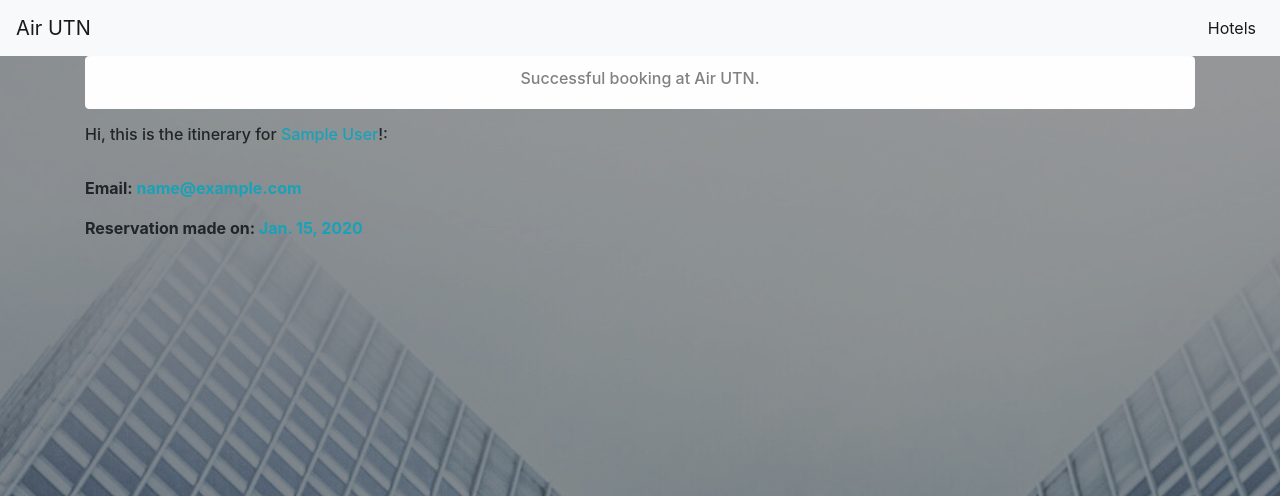
After one commit to JulianAga/AirUTN, a Django app: page /bookings/reservation/1/ in a window 1280 px wide. The commit adds this page. Shown: the top 496 px of the page. Run offline with Django 3.2, Linux system fonts and the light colour scheme; tables that the repository leaves empty hold one stand-in row (values such as "Sample post"); some libraries are stand-ins or nearby versions.

Commit message:
all views added, left to change variable names and add the date filter in the index

```diff
--- a/AirUTN/bookings/models.py
+++ b/AirUTN/bookings/models.py
@@ -27,8 +27,8 @@ class Property(models.Model):
     picture = models.ImageField(blank=False, null=True, upload_to=property_image_rename)
     max_pax = models.PositiveIntegerField(blank=False, null=False, default=1)
     daily_cost = models.FloatField(blank=False, null=False, default=0)
-    city = models.ForeignKey(City,related_name="city", on_delete=models.DO_NOTHING, null=True, blank=False)
-    owner = models.ForeignKey(User,related_name="owner", null=True, blank=True, on_delete=models.CASCADE)
+    city = models.ForeignKey(City, on_delete=models.DO_NOTHING, null=True, blank=False)
+    owner = models.ForeignKey(User, null=True, blank=True, on_delete=models.DO_NOTHING)
 
     class Meta:
         verbose_name_plural = "properties"
@@ -47,10 +47,10 @@ class Reservation(models.Model):
     def __str__(self):
         return self.first_name + ' ' + self.last_name
 
-class RentalDate(models.Model):
+class ReservationDate(models.Model):
     date = models.DateField(blank=False, null=False)
-    property = models.ForeignKey(Property,related_name="property", on_delete=models.PROTECT, blank=False, null=False)
-    reservation = models.ForeignKey(Reservation,related_name="reservation", on_delete=models.PROTECT, blank=True, null=True)
+    property = models.ForeignKey(Property, on_delete=models.PROTECT, blank=False, null=False)
+    reservation = models.ForeignKey(Reservation, on_delete=models.PROTECT, blank=True, null=True)
 
     def __str__(self):
-        return self.property.name + ' ' + self.date
+        return self.property.name
--- a/AirUTN/bookings/templates/bookings/hotel-details.html
+++ b/AirUTN/bookings/templates/bookings/hotel-details.html
@@ -22,6 +22,7 @@
 						<p class="card-text small text-muted">{{ property.city.name|capfirst }}</p>
 						<p class="card-text">{{ property.description|upper }}</p>
 						<h2>AR$ {{ property.daily_cost }}</h2>
+						<p>commission for service {{ service }}</p>
 					</div>
 				</div>
 			</div>
--- /dev/null
+++ b/AirUTN/bookings/templates/bookings/itinerary.html
@@ -0,0 +1,34 @@
+{% extends "./../layout/layout.html" %}
+
+{% load static %}
+
+{% block title %}Search Results{% endblock %}
+
+{% block styles %}
+{% endblock %}
+
+{% block content %}
+
+    {% include "./../layout/navbar.html" %}
+
+    <div class="container">
+        <div class="row">
+            <div class="col-12">
+                <div class="alert alert-light" role="alert">
+                    <h6 class="text-center">Successful booking at Air UTN.</h6>
+                </div>
+            </div>
+            <div class="col-12">
+                <h6>Hi, this is the itinerary for <span class="text-info">{{ reservation.first_name }} {{ reservation.last_name }}</span>!:</h6>
+                <br>
+                <p class="font-weight-bold">Email: <span class="text-info">{{ reservation.email }}</span></p>
+                <p class="font-weight-bold">Reservation made on: <span class="text-info">{{ reservation.reservation_date }}</span></p>
+            </div>
+        </div>
+    </div>
+
+    {% include "./../layout/footer.html" %}
+
+{% endblock %}
+
+{% block scripts %}{% endblock %}
--- a/AirUTN/bookings/urls.py
+++ b/AirUTN/bookings/urls.py
@@ -7,6 +7,6 @@ urlpatterns = [
     url(r'^$', views.index, name='index'),
     url(r'^search/', views.hotel_search, name='hotel_search'),
     url(r'^property/([0-9]+)/$', views.hotel_details, name='hotel_details'),
-    #url(r'^reservation/([0-9]+)/$', views.successful_booking, name='successful_booking'),
-    #url(r'^check_availability/', views.check_availability, name='check_availability')
+    url(r'^check_availability/', views.check_availability, name='check_availability'),
+    url(r'^reservation/([0-9]+)/$', views.successful_booking, name='successful_booking')
 ]
--- a/AirUTN/bookings/views.py
+++ b/AirUTN/bookings/views.py
@@ -1,9 +1,11 @@
-from django.shortcuts import render
+from django.shortcuts import render, redirect
 
 # Create your views here.
 from django.http import HttpResponse, Http404
 
 from .models import City, Property, ReservationDate, Reservation
+
+from datetime import datetime
 
 
 def index(request):
@@ -37,6 +39,44 @@ def hotel_search(request):
 def hotel_details(request, property_id):
     try:
         requested_property = Property.objects.get(id=property_id)
+        service = requested_property.daily_cost * 0.08
     except Property.DoesNotExist as property_dont_exist :
         raise Http404("Not Found") from property_dont_exist
-    return render(request, 'bookings/hotel-details.html', {'property': requested_property})
+
+    return render(request, 'bookings/hotel-details.html', {'property': requested_property,'service': service})
+
+def check_availability(request):
+    if request.method == 'POST':
+        datetime_start_date = datetime.strptime(request.POST['start_date'], '%Y-%m-%d').date()
+        datetime_end_date = datetime.strptime(request.POST['end_date'], '%Y-%m-%d').date()
+        requested_property = Property.objects.get(id=request.POST['property_id'])
+        reservation_dates = ReservationDate.objects.filter(property=requested_property.id)
+        for reservation_date in reservation_dates:
+            if reservation_date.reservation is not None:
+                if datetime_start_date <= reservation_date.date <= datetime_end_date:
+                    return render(request, 'bookings/no-availability.html')
+        r = Reservation(
+            reservation_date=datetime.now().date(),
+            property=requested_property,
+            first_name=request.POST['first_name'],
+            last_name=request.POST['last_name'],
+            email=request.POST['email'])
+        r.save()
+        count = 0
+        for reservation_date in reservation_dates:
+            if datetime_start_date <= reservation_date.date <= datetime_end_date:
+                reservation_date.reservation = r
+                reservation_date.save()
+                count = count + 1
+        if count == 0:
+            return render(request, 'bookings/no-availability.html')
+        r.total_amount = r.property.daily_cost * r.property.reservationdate_set.filter(reservation=r).count()
+        r.save()
+        return redirect('bookings:successful_booking', r.id)
+
+def successful_booking(request, reservation_id):
+    try:
+        requested_reservation = Reservation.objects.get(id=reservation_id)
+    except Property.DoesNotExist:
+        raise Http404("Not Found")
+    return render(request, 'bookings/itinerary.html', {'reservation': requested_reservation})
```
Also changed, not shown: AirUTN/bookings/templates/bookings/no-availability.html (added, +30 -0 lines).
